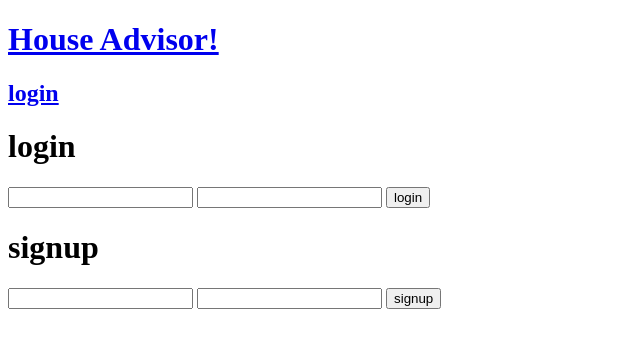
After one commit to ciucom/houseadvisor, a Django app: page /estate/login/ in a window 1280 px wide. The commit adds this page. Shown: the top 348 px of the page, without its empty margins (0-640 px from the left). Run offline with Django 3.2, Linux system fonts and the light colour scheme.

Commit message:
con login

```diff
--- a/backend/backend/settings.py
+++ b/backend/backend/settings.py
@@ -126,6 +126,9 @@ USE_TZ = True
 #     os.path.join(BASE_DIR, 'static')
 # ]
 
+LOGIN_URL = '/login/'
+LOGIN_REDIRECT_URL = '/'
+
 STATIC_URL = '/static/'
 MEDIA_ROOT = 'media'
 MEDIA_URL = '/media/'
--- a/backend/backend/urls.py
+++ b/backend/backend/urls.py
@@ -20,5 +20,5 @@ from django.conf.urls.static import static
 
 urlpatterns = [
     url(r'^admin/', admin.site.urls),
-    url(r'estate/', include('estates.urls', namespace='estates')),
+    url(r'^estate/', include('estates.urls', namespace='estates')),
 ] + static(settings.MEDIA_URL, document_root=settings.MEDIA_ROOT)
--- /dev/null
+++ b/backend/estates/templates/estates/base.html
@@ -0,0 +1,28 @@
+<!DOCTYPE html>
+<html lang="en">
+<head>
+	<meta charset="UTF-8">
+	<title>House Advisor</title>
+</head>
+<body>
+
+	<a href="{% url "estates:list" %}"><h1>House Advisor!</h1></a>
+
+	<h2>
+		{% if user.is_authenticated %}
+			<a href="{% url "estates:logout" %}">logout</a>
+			{{ user.username }}
+		{% else %}
+			<a href="{% url "estates:authentication" %}">login</a>
+		{% endif %}
+	</h2>
+
+	{% block login_content %}
+	{% endblock login_content %}
+
+	{% block content %}
+
+	{% endblock content %}
+
+</body>
+</html>
--- a/backend/estates/templates/estates/estate_confirm_delete.html
+++ b/backend/estates/templates/estates/estate_confirm_delete.html
@@ -1,5 +1,5 @@
 <form method="post">
 	{% csrf_token %}
-	¿Estás seguro que deseas borrar el curso "{{ object }}"
+	¿Estás seguro que deseas borrar esta propiedad? "{{ object.title }}"
 	<input type="submit" value='Submit' />
 </form>
--- a/backend/estates/templates/estates/estate_list.html
+++ b/backend/estates/templates/estates/estate_list.html
@@ -1,5 +1,6 @@
-<h1>House Advisor</h1>
+{% extends "estates/base.html" %}
 
+{% block content %}
 
 	<p>
 		<a href="{% url "estates:new" %}">Agregar Propiedad</a>
@@ -18,3 +19,5 @@
 			</li>
 		{% endfor %}
 	</ul>
+
+{% endblock content %}
--- /dev/null
+++ b/backend/estates/templates/estates/login.html
@@ -0,0 +1,20 @@
+{% extends "estates/base.html" %}
+
+{% block login_content %}
+	<h1>login</h1>
+	<form action="" method="POST">
+		{% csrf_token %}
+		<input type="hidden" name="action" value="login">
+		<input type="text" name="username">
+		<input type="password" name="password">
+		<button type="submit">login</button>
+	</form>
+	<h1>signup</h1>
+	<form action="" method="POST">
+		{% csrf_token %}
+		<input type="hidden" name="action" value="signup">
+		<input type="text" name="username">
+		<input type="password" name="password">
+		<button>signup</button>
+	</form>
+{% endblock login_content %}
--- a/backend/estates/urls.py
+++ b/backend/estates/urls.py
@@ -1,11 +1,13 @@
 from django.conf.urls import url
+from django.contrib.auth import views as auth_views
 
 from .views import (
     EstateList,
     EstateDetail,
     EstateCreation,
     EstateUpdate,
-    EstateDelete
+    EstateDelete,
+    authentication,
 )
 
 urlpatterns = [
@@ -14,4 +16,6 @@ urlpatterns = [
     url(r'^nuevo$', EstateCreation.as_view(), name='new'),
     url(r'^editar/(?P<pk>\d+)$', EstateUpdate.as_view(), name='edit'),
     url(r'^borrar/(?P<pk>\d+)$', EstateDelete.as_view(), name='delete'),
+    url(r'^login/$', authentication, name='authentication'),
+    url(r'^logout/$', auth_views.logout, {'next_page': '../'}, name='logout'),
 ]
--- a/backend/estates/views.py
+++ b/backend/estates/views.py
@@ -1,10 +1,13 @@
-from django.shortcuts import render
+from django.shortcuts import render, redirect
+
+from django.contrib.auth.models import User
+from django.contrib.auth import authenticate, login
+from django.contrib.auth.decorators import login_required
+from django.utils.decorators import method_decorator
 
 from django.core.urlresolvers import reverse_lazy
-
 from django.views.generic import ListView
 from django.views.generic.detail import DetailView
-
 from django.views.generic.edit import (
     CreateView,
     UpdateView,
@@ -16,6 +19,26 @@ from .models import Estate
 # Create your views here.
 
 
+def authentication(request):
+    if request.method == 'POST':
+        action = request.POST.get('action', None)
+        username = request.POST.get('username', None)
+        password = request.POST.get('password', None)
+
+        if action == 'signup':
+            user = User.objects.create_user(
+                username=username, password=password
+            )
+            user.save()
+        elif action == 'login':
+            user = authenticate(username=username, password=password)
+            login(request, user)
+        return redirect('../')
+
+    return render(request, 'estates/login.html', {})
+
+
+@method_decorator(login_required(login_url='login/'), name='dispatch')
 class EstateList(ListView):
     model = Estate
     fields = ['title', 'description', 'price', 'image']
```
Also changed, not shown: backend/media/yo_ItMpQUC.jpg (added), 4 other files. Lines whose indentation alone changed are shown as unchanged.
